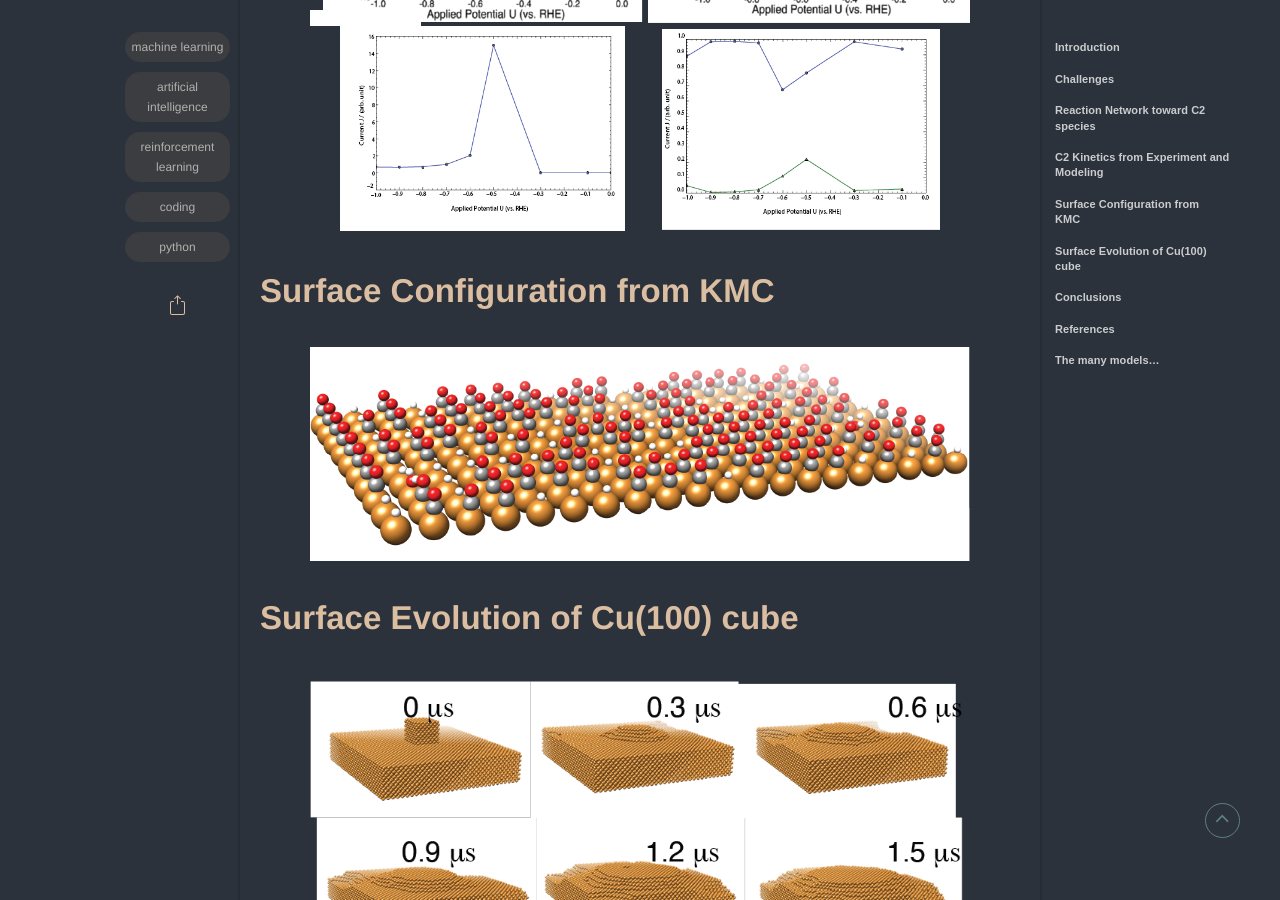
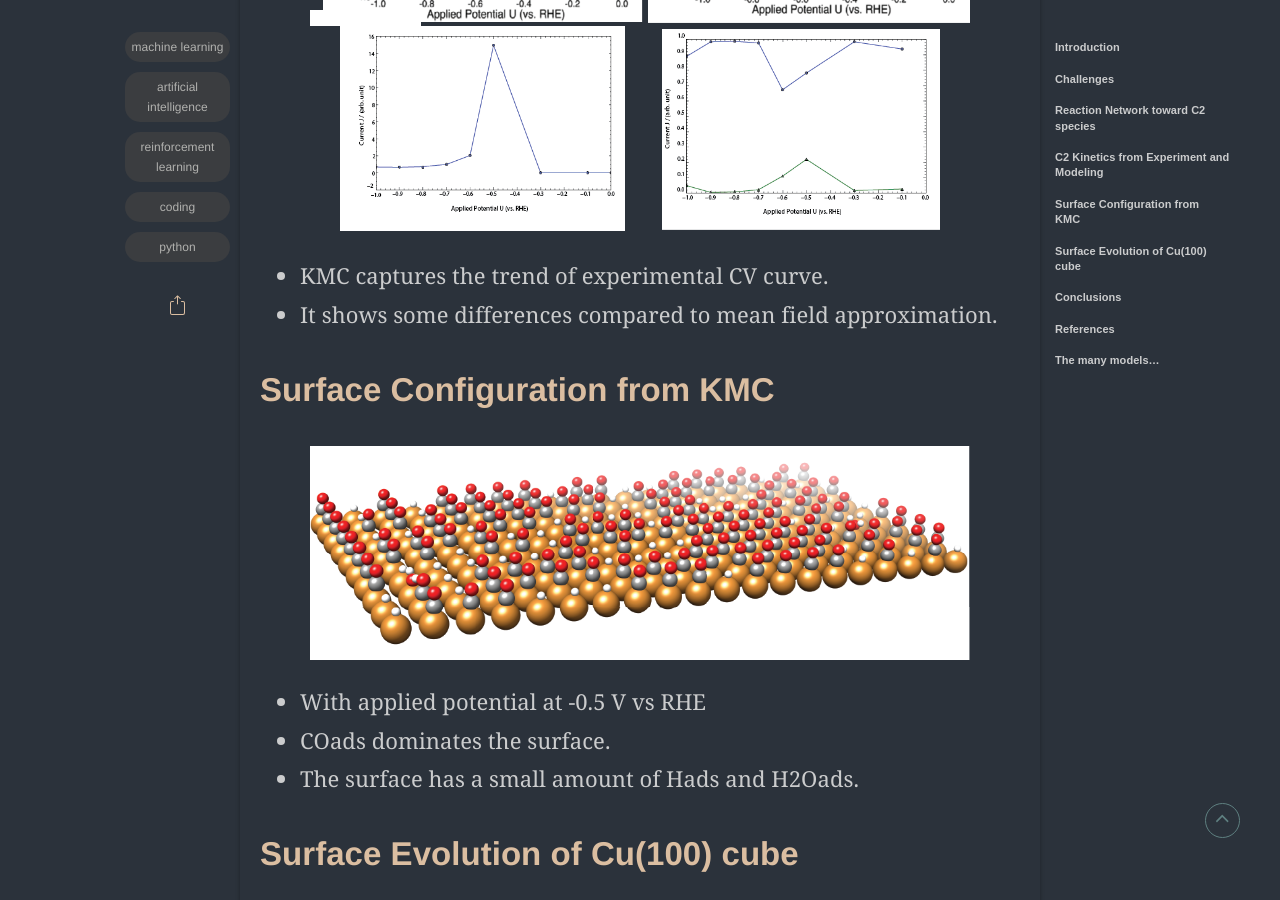
Before and after one commit to mutianyou2013/mutianyou2013.github.io, a Jekyll site: the page built from _posts/2019-04-01-CO2-Cu-KMC.md, in a window 1280 px wide and 900 px high, scrolled down 3457 px. Built offline with Jekyll 4.4.1, drawn with Linux system fonts in a browser that asks for light colours; some web fonts are replaced; comment, search, counter and statistics services are not loaded.

Commit message:
Update 2019-04-01-CO2-Cu-KMC.md

```diff
--- a/_posts/2019-04-01-CO2-Cu-KMC.md
+++ b/_posts/2019-04-01-CO2-Cu-KMC.md
@@ -33,9 +33,16 @@ Electrochemical reduction of CO2 has attracted researchers’ attention as it ha
 
 <center><img src="./assets/img/posts/20190401/modeling.png" width="600"></center>
 
+- KMC captures the trend of experimental CV curve.
+- It shows some differences compared to mean field approximation.
+
 ## Surface Configuration from KMC
 
 <center><img src="./assets/img/posts/20190401/kmc.png" width="660"></center>
+
+- With applied potential at -0.5 V vs RHE
+- COads dominates the surface.
+- The surface has a small amount of Hads and H2Oads.
 
 ## Surface Evolution of Cu(100) cube
 
```
